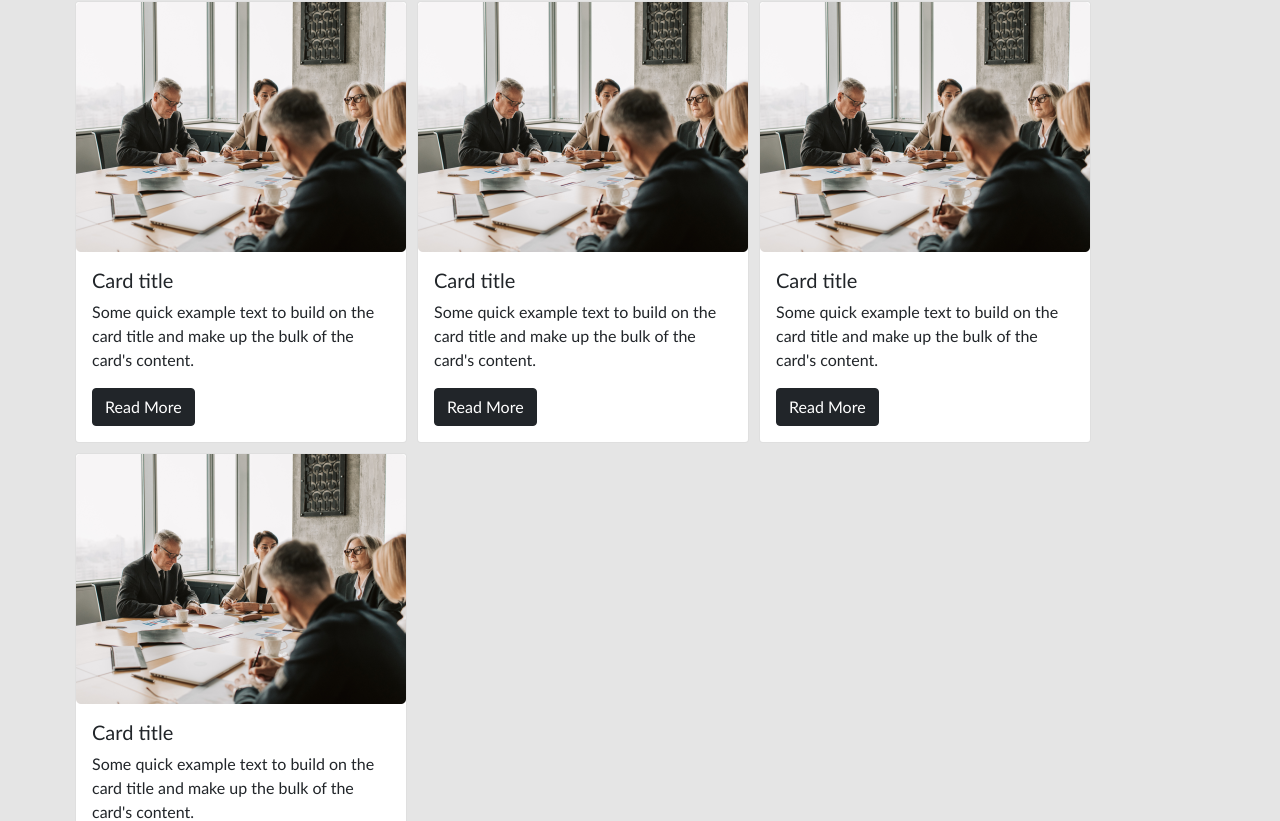
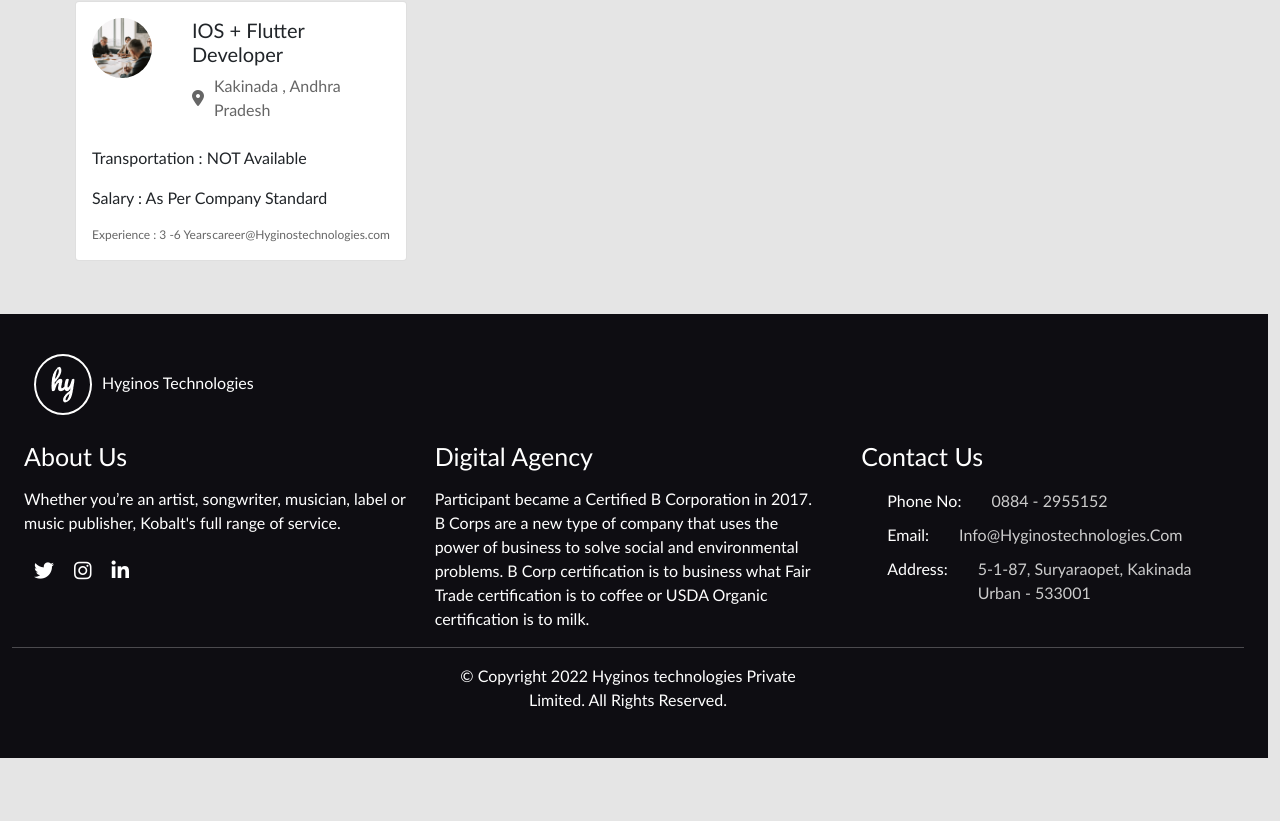
Before and after one commit to Hyginos-Technologies/official-website, a React (Create React App) app: page /careers in a window 1280 px wide. Shown: the part 926-1747 px from the top of the page. After the commit the page ends 1684 px from the top, so only its background shows below. Built offline with nearby package versions, Linux system fonts and the light colour scheme; the HTML template or start-up script is replaced by a standard one.

Commit message:
career content

```diff
--- a/src/components/Careers/CareerContent/CareerContent.css
+++ b/src/components/Careers/CareerContent/CareerContent.css
@@ -19,3 +19,49 @@
     width: 30%;
     padding: 5px;
 }
+
+#career .blog .header{
+    display: flex;
+}
+
+#career .blog .header img{
+    width: 60px;
+    height: 60px;
+    border-radius: 50%;
+    object-fit: cover;
+    margin-right: 40px;
+}
+
+#career .blog .header .header-title .location{
+    display: flex;
+    align-items: center;
+    color: #666666;
+}
+
+#career .blog .header .header-title .location i{
+    margin-right: 10px;
+}
+
+#career .blog .header .header-title .location p{
+    margin: 0;
+    padding: 0;
+}
+
+#career .blog  .footer-card{
+    display: flex;
+    justify-content: space-between;
+}
+
+#career .blog  .footer-card p{
+    margin: 0;
+    padding: 0;
+    color: #666666;
+    font-size: 12px;
+
+}
+
+#career .blog  .footer-card a{
+    text-decoration: none;
+    color: #666666;
+    font-size: 12px;
+}
--- a/src/components/Careers/CareerContent/CareerContent.js
+++ b/src/components/Careers/CareerContent/CareerContent.js
@@ -14,44 +14,27 @@
     <div className='row'>
         <div className='blog'>
             <div class="card">
-            <img class="card-img-top" src={IMG} alt="Card image cap" />
             <div class="card-body">
-                <h5 class="card-title">Card title</h5>
-                <p class="card-text">Some quick example text to build on the card title and make up the bulk of the card's content.</p>
-                <a href="#" class="btn btn-dark">Read More</a>
-            </div>
-            </div>
-        </div>
 
-        <div className='blog'>
-            <div class="card">
-            <img class="card-img-top" src={IMG} alt="Card image cap" />
-            <div class="card-body">
-                <h5 class="card-title">Card title</h5>
-                <p class="card-text">Some quick example text to build on the card title and make up the bulk of the card's content.</p>
-                <a href="#" class="btn btn-dark">Read More</a>
-            </div>
-            </div>
-        </div>
+              <div className='header'>
+                 <img class="card-img-top" src={IMG} alt="Card image cap" />
 
-        <div className='blog'>
-            <div class="card">
-            <img class="card-img-top" src={IMG} alt="Card image cap" />
-            <div class="card-body">
-                <h5 class="card-title">Card title</h5>
-                <p class="card-text">Some quick example text to build on the card title and make up the bulk of the card's content.</p>
-                <a href="#" class="btn btn-dark">Read More</a>
-            </div>
-            </div>
-        </div>
+                 <div className='header-title'>
+                  <h5 class="card-title">IOS + Flutter Developer</h5>
+                    <div className='location'>
+                    <i class="fa-solid fa-location-dot"></i><p>Kakinada , Andhra Pradesh</p>
+                    </div>
+                 </div>
+              </div>
+                <br />
+                <p>Transportation : NOT Available</p>
+                <p>Salary : As Per Company Standard</p>
 
-        <div className='blog'>
-            <div class="card">
-            <img class="card-img-top" src={IMG} alt="Card image cap" />
-            <div class="card-body">
-                <h5 class="card-title">Card title</h5>
-                <p class="card-text">Some quick example text to build on the card title and make up the bulk of the card's content.</p>
-                <a href="#" class="btn btn-dark">Read More</a>
+                <div className='footer-card'>
+                  <p>Experience : 3 -6 Years</p>
+                  <a href='mailto:career@Hyginostechnologies.com'>career@Hyginostechnologies.com</a>
+                </div>
+
             </div>
             </div>
         </div>
```
